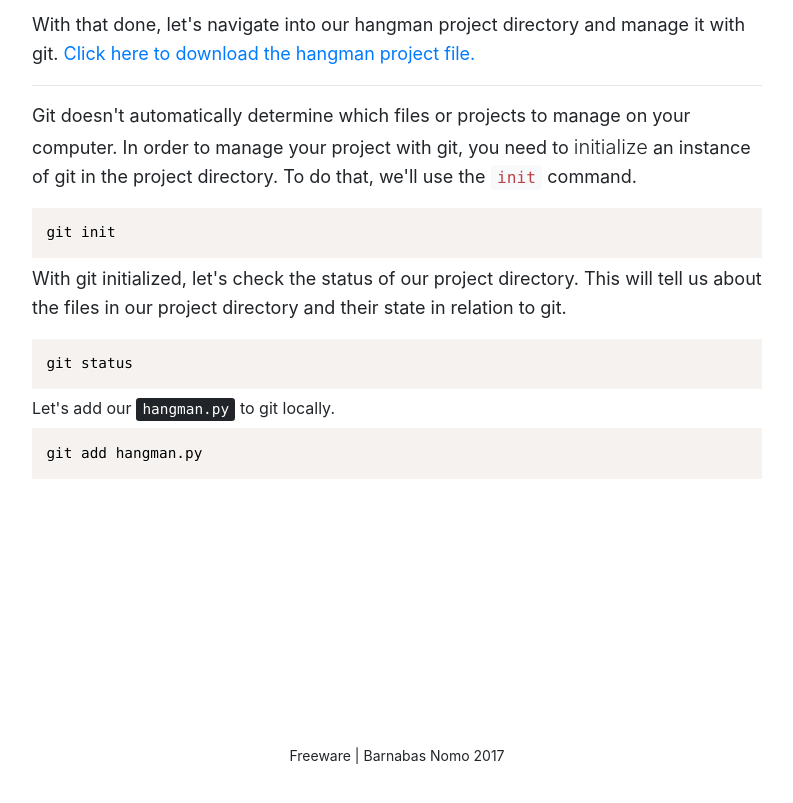
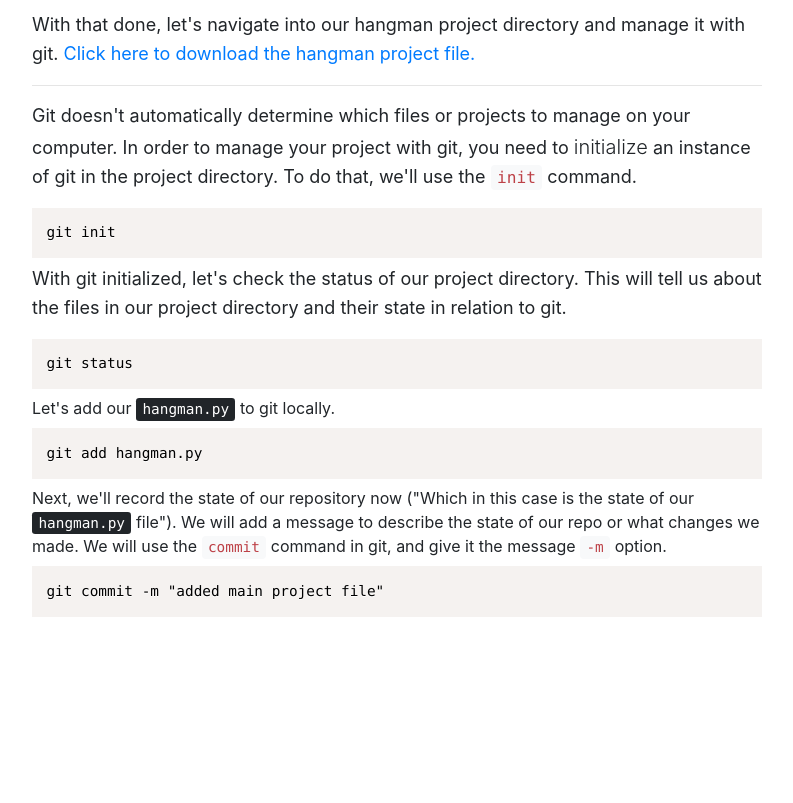
Before and after one commit to Kowus/git-started, a website with bundled scripts: page index.html in a window 1280 px wide. Shown: the part 3852-4655 px from the top of the page, without its empty margins (243-1036 px from the left). Built offline with nearby package versions, Linux system fonts and the light colour scheme.

Commit message:
internets

```diff
--- a/index.html
+++ b/index.html
@@ -187,7 +187,8 @@
             <p>With git initialized, let's check the status of our project directory. This will tell us about the files in our
               project directory and their state in relation to git.
               <pre class="language-bash"><code>git status</code></pre> Let's add our <kbd>hangman.py</kbd> to git locally.
-              <pre class="language-bash"><code>git add hangman.py</code></pre>
+              <pre class="language-bash"><code>git add hangman.py</code></pre> Next, we'll record the state of our repository now ("Which in this case is the state of our <kbd>hangman.py</kbd>              file"). We will add a message to describe the state of our repo or what changes we made. We will use the <code>commit</code>              command in git, and give it the message <code>-m</code> option.
+              <pre class="language-bash"><code>git commit -m "added main project file"</code></pre>
             </p>
         </div>
       </div>
```
